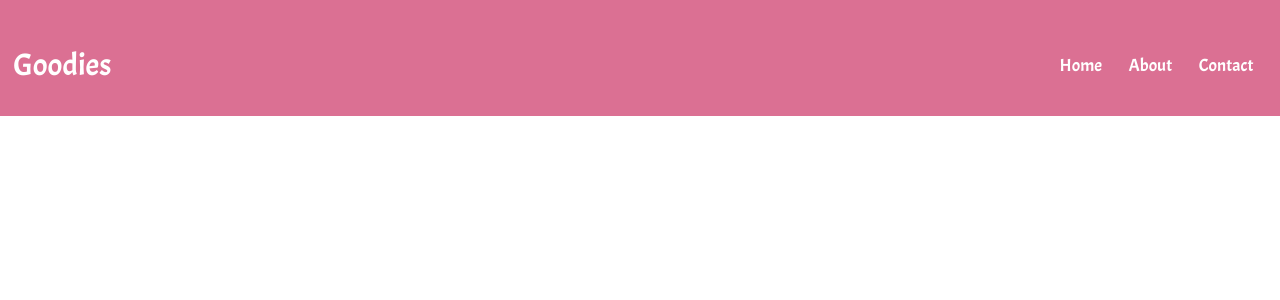
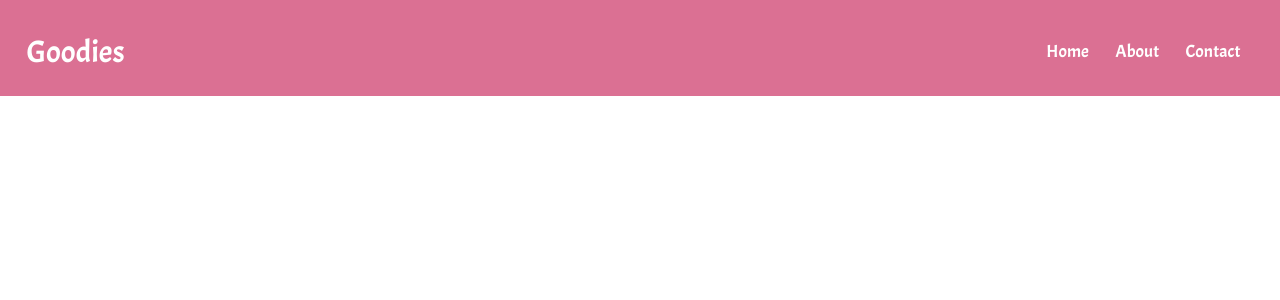
Before and after one commit to DennisSkoko/goodies, a React (Create React App) app in the folder client/: page / in a window 1280 px wide. Shown: the top 300 px of the page. Built offline with nearby package versions, Linux system fonts and the light colour scheme.

Commit message:
Updates the spacing around the header

```diff
--- a/client/src/ui/Header.js
+++ b/client/src/ui/Header.js
@@ -6,7 +6,7 @@ const Header = styled.header`
   display: flex;
   align-items: center;
   justify-content: space-between;
-  padding: ${({ theme }) => `${theme.spacing.m} ${theme.spacing.s} ${theme.spacing.s}`};
+  padding: ${({ theme }) => `${theme.spacing.s} ${theme.spacing.m} ${theme.spacing.xs}`};
 `
 
 export default Header
```
